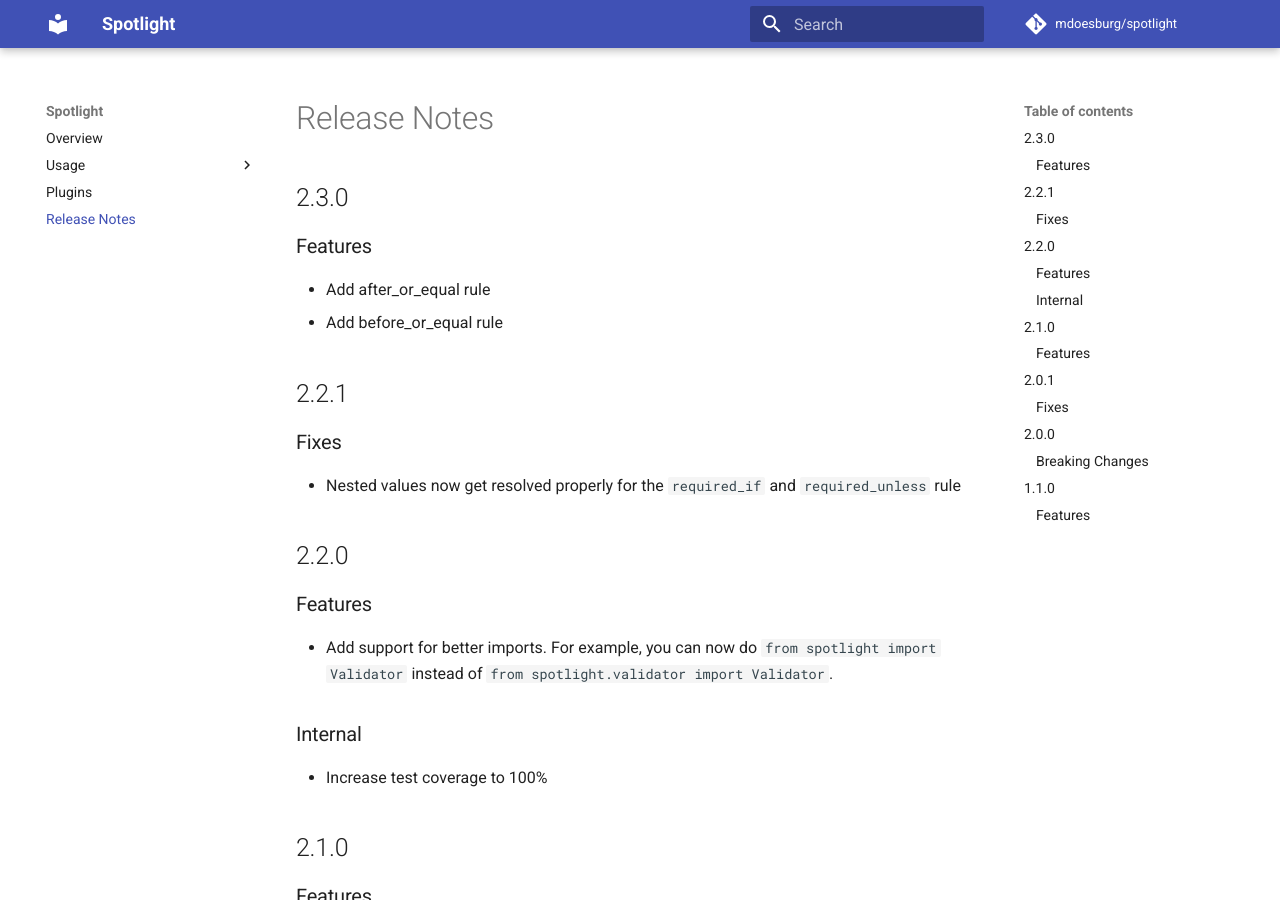
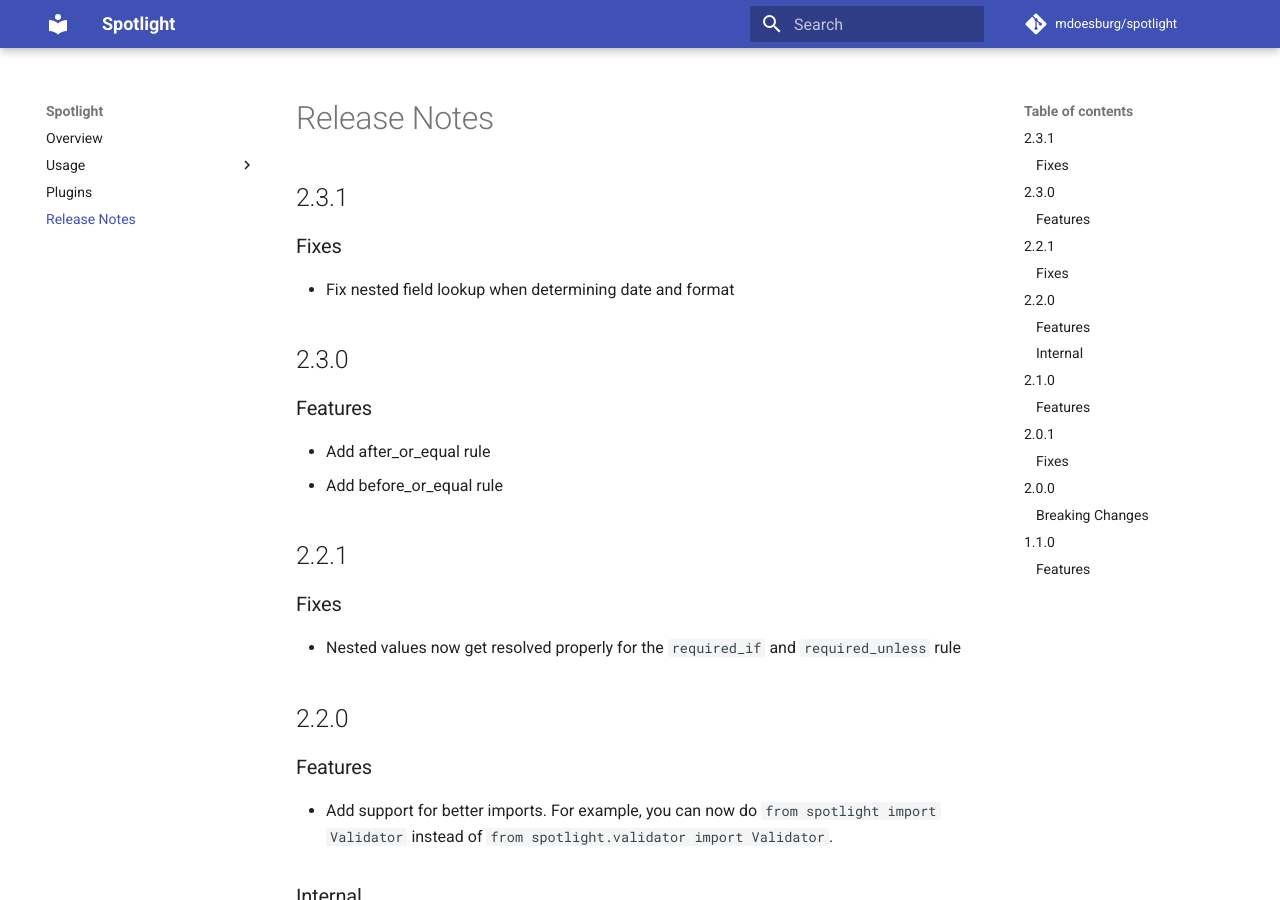
Before and after one commit to mdoesburg/spotlight, an MkDocs documentation site: the page built from docs/release_notes.md, in a window 1280 px wide and 900 px high. Built offline with MkDocs 1.6.1 and Material for MkDocs 9.7.7, drawn with Linux system fonts in a browser that asks for light colours; comment, search, counter and statistics services are not loaded.

Commit message:
Release version 2.3.1

```diff
--- a/docs/release_notes.md
+++ b/docs/release_notes.md
@@ -1,4 +1,8 @@
 # Release Notes
+
+## 2.3.1
+### Fixes
+- Fix nested field lookup when determining date and format
 
 ## 2.3.0
 ### Features
--- a/src/spotlight/__init__.py
+++ b/src/spotlight/__init__.py
@@ -1,6 +1,6 @@
 """Data validation for Python, inspired by the Laravel framework."""
 
-__version__ = "2.3.0"
+__version__ = "2.3.1"
 
 from .validator import Validator, Data, Rules, ValidationFunction
 from .rules import Rule
```
